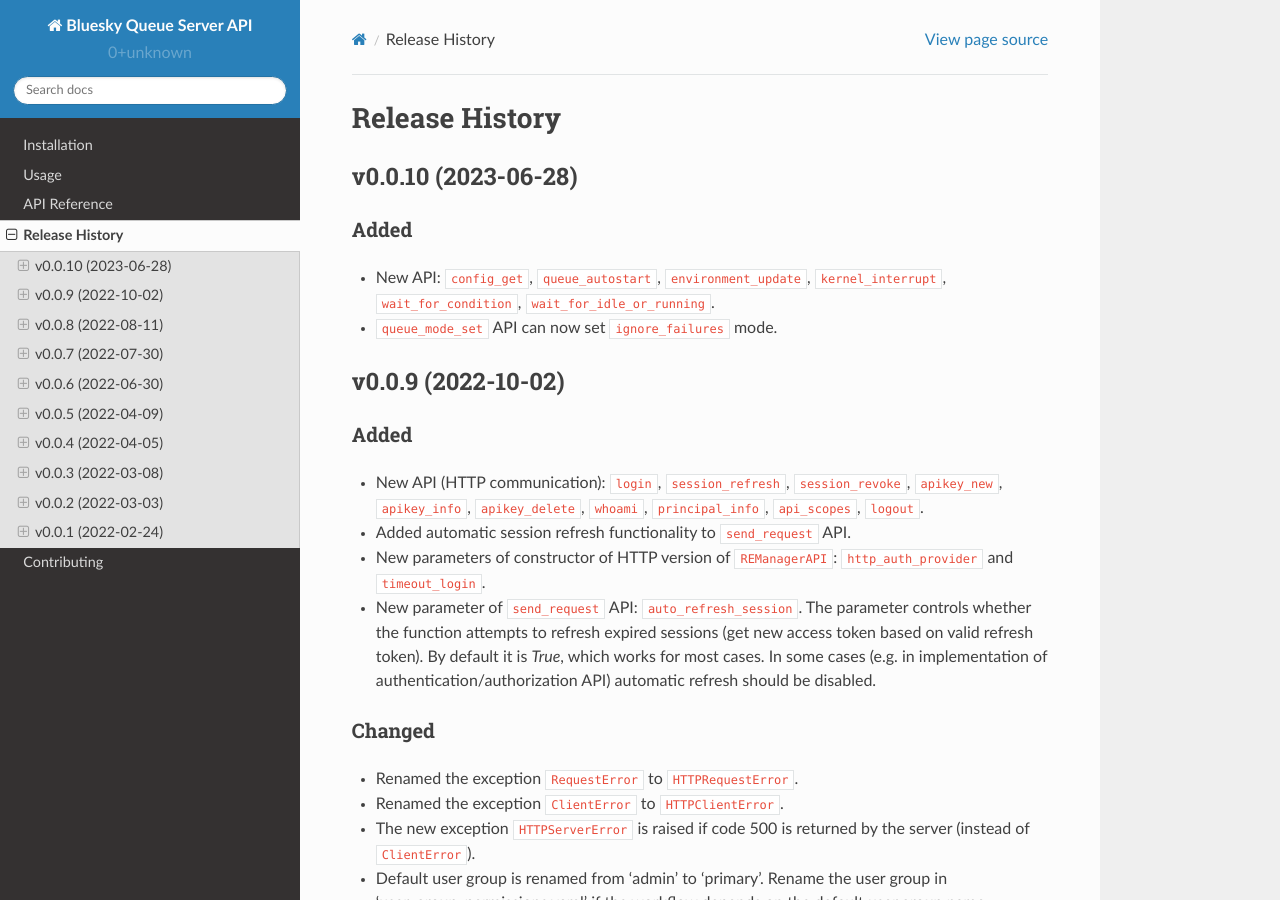
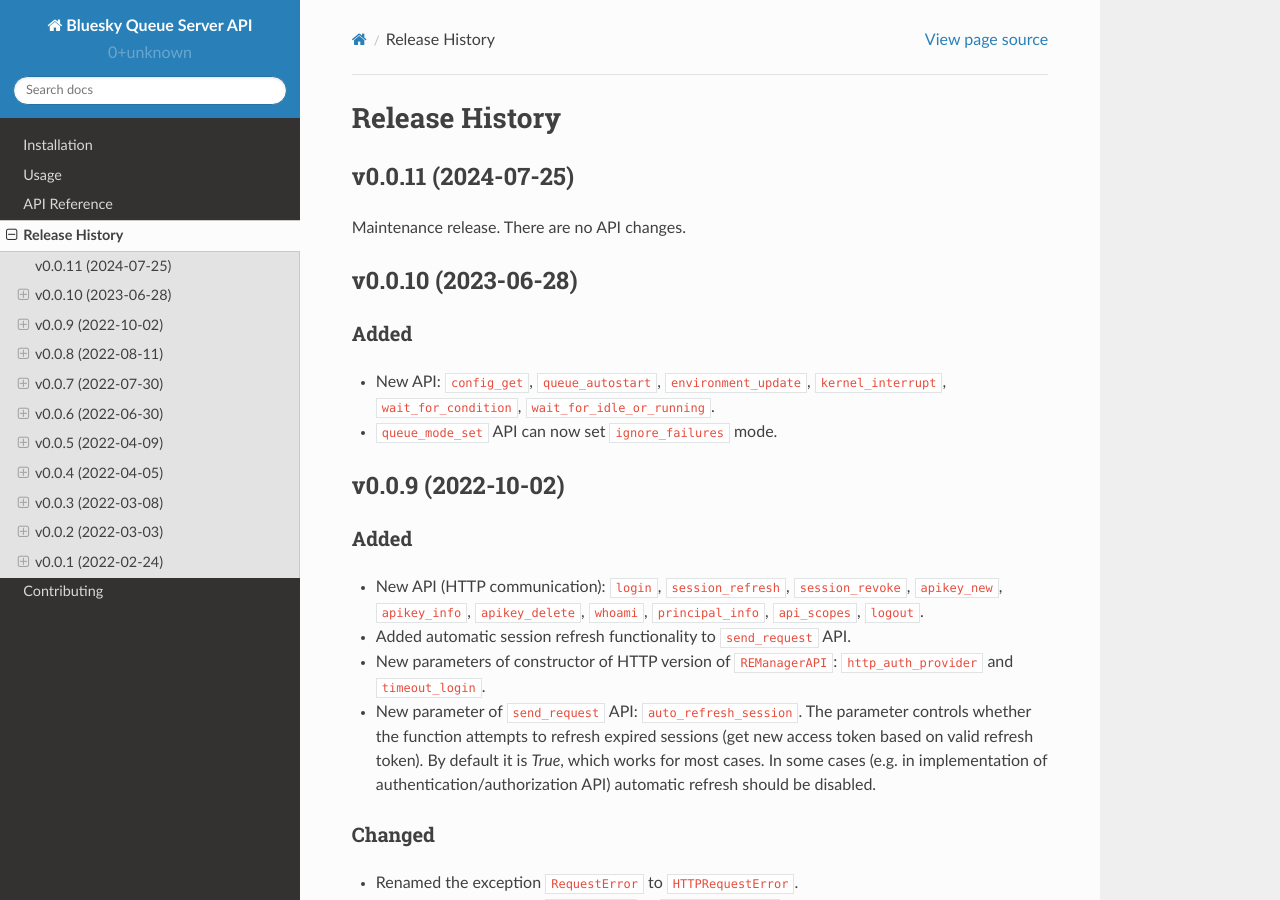
Before and after one commit to bluesky/bluesky-queueserver-api, a Sphinx documentation site: the page built from docs/source/release-history.rst, in a window 1280 px wide and 900 px high. Built offline with Sphinx 7.4.7 and the Read the Docs theme 2.0.0, drawn with Linux system fonts in a browser that asks for light colours.

Commit message:
Release Notes: v0.0.11

```diff
--- a/docs/source/release-history.rst
+++ b/docs/source/release-history.rst
@@ -1,6 +1,12 @@
 ===============
 Release History
 ===============
+
+v0.0.11 (2024-07-25)
+====================
+
+Maintenance release. There are no API changes.
+
 
 v0.0.10 (2023-06-28)
 ====================
```
